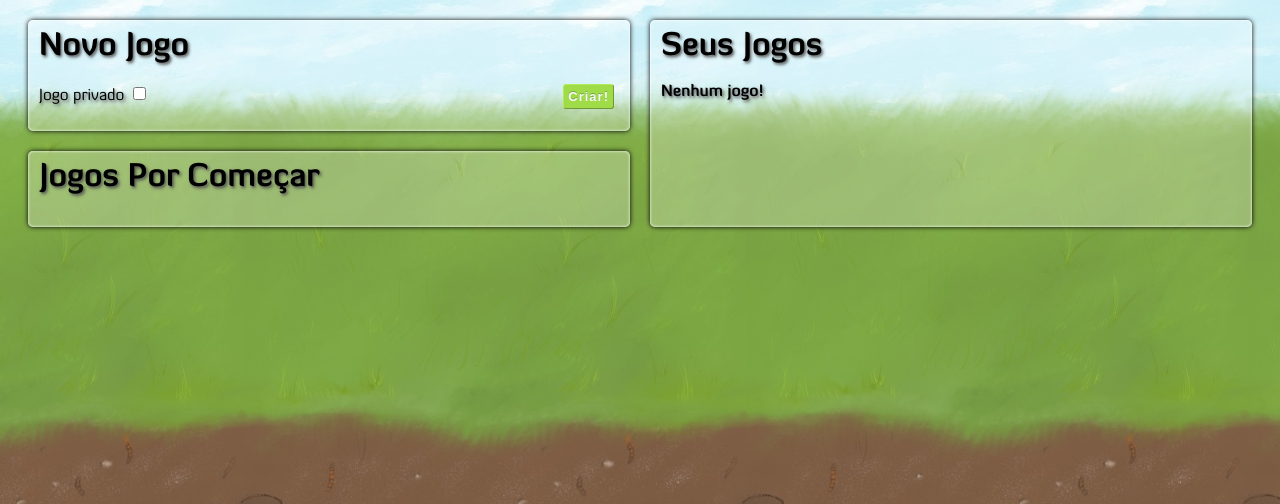
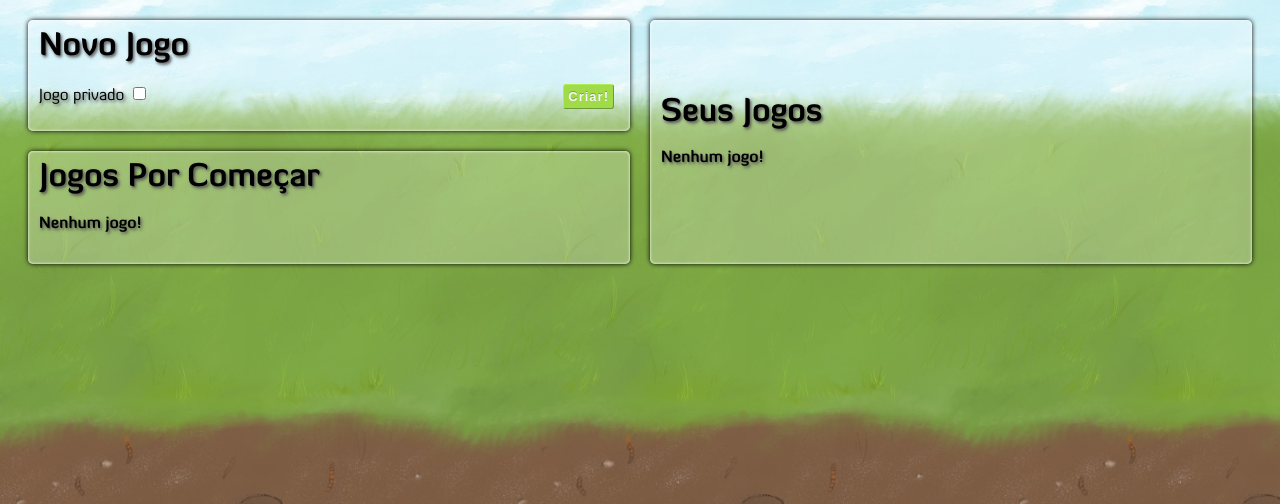
Before and after one commit to fr4c74l/diggems, a Django app: page / in a window 1280 px wide. Shown: the part 113-617 px from the top of the page. Run offline with Django 3.2, Linux system fonts and the light colour scheme; tables that the repository leaves empty hold one stand-in row (values such as "Sample post"); parts of the project's set-up code (start-up, migrations or seed data) failed here and were passed over; some libraries are stand-ins or nearby versions.

Commit message:
More presentable game.

```diff
--- a/game/static/css/base.css
+++ b/game/static/css/base.css
@@ -20,6 +20,22 @@ html {
 	font-family: sans;
 	font-size: small;
 	z-index: -1;
+}
+
+.box {
+	padding: 11px;
+	/*color: #283d06;*/
+	background: rgba(255,255,255,0.25);
+	-moz-border-radius: 5px;
+	-o-border-radius: 5px;
+	-webkit-border-radius: 5px;
+	border-radius: 5px;
+	box-shadow: 0px 0px 5px black, inset 0px 0px 3px #fff;
+	-o-box-shadow: 0px 0px 5px black, inset 0px 0px 3px #fff;
+	-moz-box-shadow: 0px 0px 5px black, inset 0px 0px 3px #fff;
+	-webkit-box-shadow: 0px 0px 5px black, inset 0px 0px 3px #fff;
+	text-shadow: 0.1em 0.1em 0.2em #535353;
+	font-family: Diavlo;
 }
 
 .clr {
--- a/game/static/css/index.css
+++ b/game/static/css/index.css
@@ -16,22 +16,6 @@ table {
 
 tr {
 	width:50%;
-}
-
-td {
-	padding: 11px;
-	/*color: #283d06;*/
-	background: rgba(255,255,255,0.25);
-	-moz-border-radius: 5px;
-	-o-border-radius: 5px;
-	-webkit-border-radius: 5px;
-	border-radius: 5px;
-	box-shadow: 0px 0px 5px black, inset 0px 0px 3px #fff;
-	-o-box-shadow: 0px 0px 5px black, inset 0px 0px 3px #fff;
-	-moz-box-shadow: 0px 0px 5px black, inset 0px 0px 3px #fff;
-	-webkit-box-shadow: 0px 0px 5px black, inset 0px 0px 3px #fff;
-	text-shadow: 0.1em 0.1em 0.2em #535353;
-	font-family: Diavlo;
 }
 
 #new_game {
--- a/game/templates/base.html
+++ b/game/templates/base.html
@@ -15,14 +15,14 @@ Software under Affero GPL license, see LICENSE.txt
 <div id="fb-root"></div>
 <script src="//connect.facebook.net/pt_BR/all.js"></script>
 <script>
-  var auth = {
+  /*var auth = {
     "fb": {% if fb %}{% include "auth_fb.json" %}{% else %}null{% endif %}
   }
   FB.init({
   "appId": "{{ FB_APP_ID }}",
   "status": true, "cookie": true, "oauth": true, "xfbml": true,
   "channelURL": (window.location.protocol + "//vella.no-ip.org/fb/channel/"),
-  });
+  });*/
 </script>
 <script src="/static/js/login.js"></script>
 <div id="container">
--- a/game/templates/index.html
+++ b/game/templates/index.html
@@ -16,14 +16,14 @@ Software under Affero GPL license, see LICENSE.txt
 	<table>
 		<tbody>
 			<tr>
-				<td id="new_game">
+				<td class="box" id="new_game">
 					<h1>Novo Jogo</h1>
 					<form action="new_game/" method="post">
 						Jogo privado <input type="checkbox" name="private" value="1" />
 						<input type="submit" value="Criar!"  style="float: right;"/>
 					</form>
 				</td>
-				<td id="your_game" rowspan="2" class="top">
+				<td class="box" id="your_game" rowspan="2" class="top">
 					<h1>Seus Jogos</h1>
 					<ul class="center_list">
 					{% if your_games %}
@@ -41,12 +41,12 @@ Software under Affero GPL license, see LICENSE.txt
 				</td>
 			</tr>
 			<tr>
-				<td id="join_game" class="top">
+				<td class="box" id="join_game" class="top">
 					<h1>Jogos Por Começar</h1>
 					<ul class="center_list">
-						{% for g in new_games %}
+						{% if new_games %}{% for g in new_games %}
 						<li class="list_games">
-							<div style="float:left; padding-right: 10px;">{{ g.id }}</div>
+							<div style="float:left; padding-right: 10px;">Jogo {{ g.id }}</div>
 							<div style="overflow:hidden;">
 								<div>Contra {% if g.op_picture %}<img src="{{g.op_picture}}" /> {% endif %}{{ g.op_name }}</div>
 									<div style="margin-top: 10px;">
@@ -55,7 +55,7 @@ Software under Affero GPL license, see LICENSE.txt
 									</div>
 							</div>
 						</li>
-						{% endfor %}
+						{% endfor %}{% else %}<h4> Nenhum jogo! </h4>{% endif %}
 					</ul>
 				</td>
 			</tr>
```
Also changed, not shown: game/static/css/game.css (added, +35 -0 lines), game/templates/game.html (+15 -6 lines).
